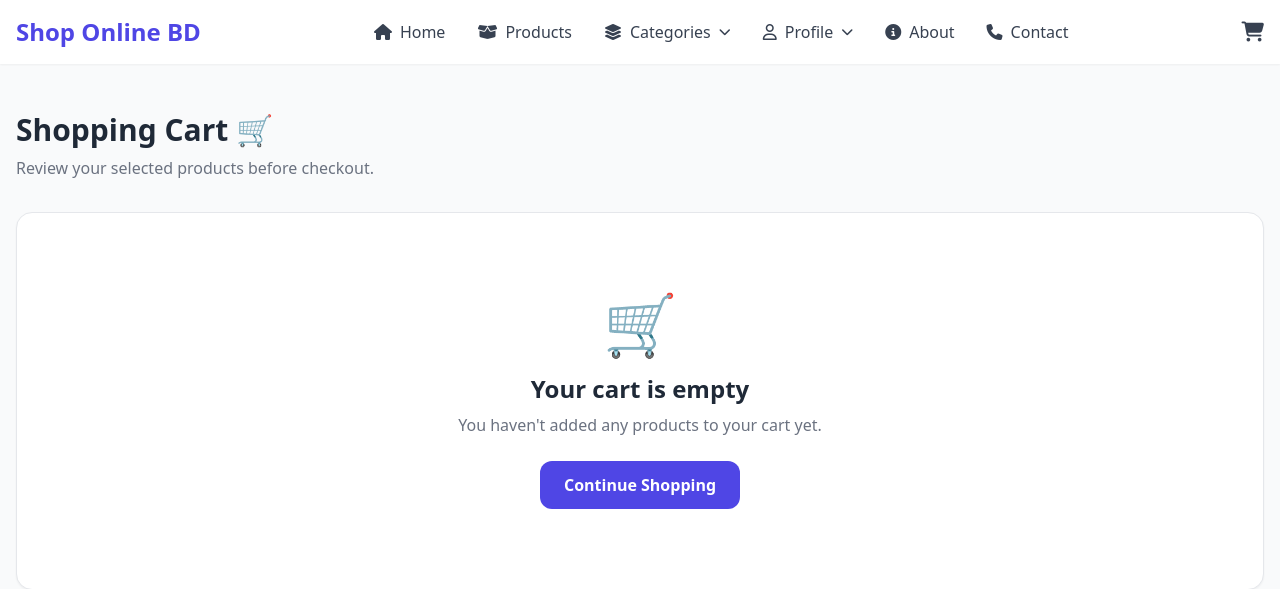
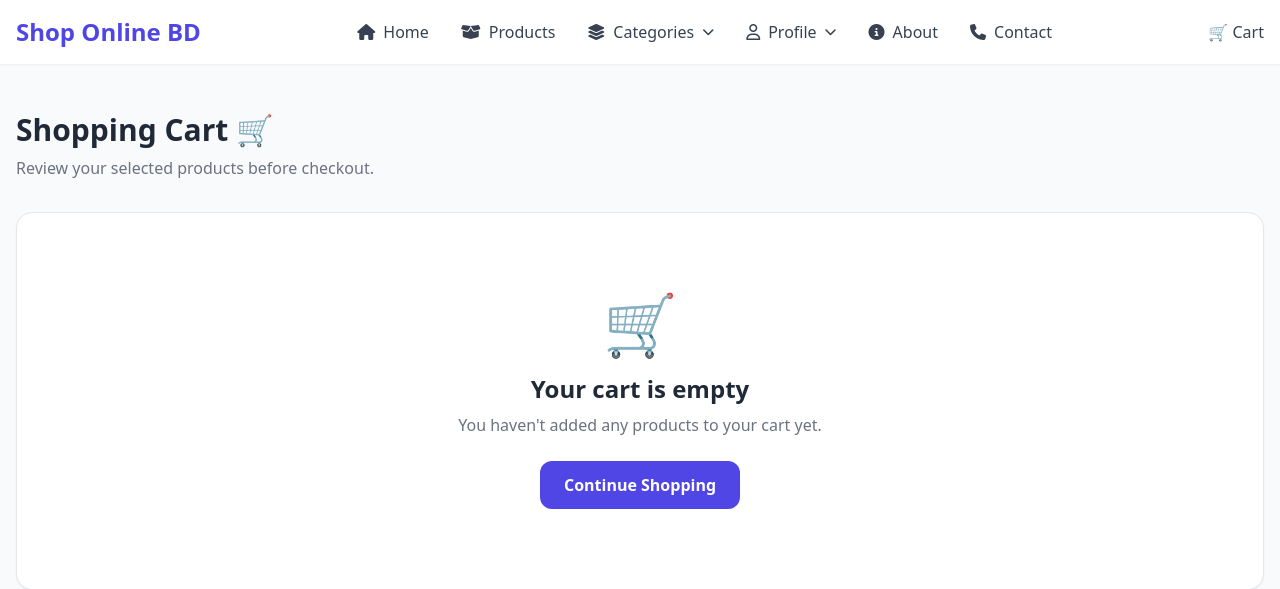
Before and after one commit to MuhammadRafiulIslam9803/online-shop-basic, a Django app: page /cart/ in a window 1280 px wide. Shown: the top 589 px of the page. Run offline with Django 5.2, Linux system fonts and the light colour scheme; a user stored in the database is signed in; data comes from the database, SQL or seed files in the repository; both versions use the stored data as it was after the commit; some libraries are stand-ins or nearby versions.

Commit message:
count cart item on the hader section cart and finised add to cart

```diff
--- a/root_app/settings.py
+++ b/root_app/settings.py
@@ -62,6 +62,7 @@ TEMPLATES = [
                 'django.template.context_processors.request',
                 'django.contrib.auth.context_processors.auth',
                 'django.contrib.messages.context_processors.messages',
+                "shop.context_processors.cart_count",
             ],
         },
     },
--- /dev/null
+++ b/shop/context_processors.py
@@ -0,0 +1,12 @@
+from .models import Cart
+
+
+def cart_count(request):
+    if request.user.is_authenticated:
+        cart = Cart.objects.filter(user=request.user).first()
+
+        if cart:
+            count = sum(item.quantity for item in cart.items.all())
+            return {"cart_count": count}
+
+    return {"cart_count": 0}
--- a/templates/shop/base.html
+++ b/templates/shop/base.html
@@ -170,13 +170,23 @@
                     <!-- Desktop Cart -->
                     <div class="hidden lg:flex items-center">
 
-                        <button
-                            class="text-xl text-gray-700 hover:text-indigo-600"
-                            title="Shopping Cart">
+                        <a
+                            href="{% url 'cart' %}"
+                            class="relative flex items-center gap-1
+                                 text-gray-700 hover:text-indigo-600">
 
-                            <i class="fa-solid fa-cart-shopping"></i>
+                            🛒 Cart
 
-                        </button>
+                            {% if cart_count > 0 %}
+                            <span
+                                class="bg-indigo-600 text-white
+                                    text-xs font-bold
+                                    rounded-full px-2 py-0.5">
+                                {{ cart_count }}
+                            </span>
+                            {% endif %}
+
+                        </a>
 
                     </div>
 
```
Also changed, not shown: db.sqlite3.
